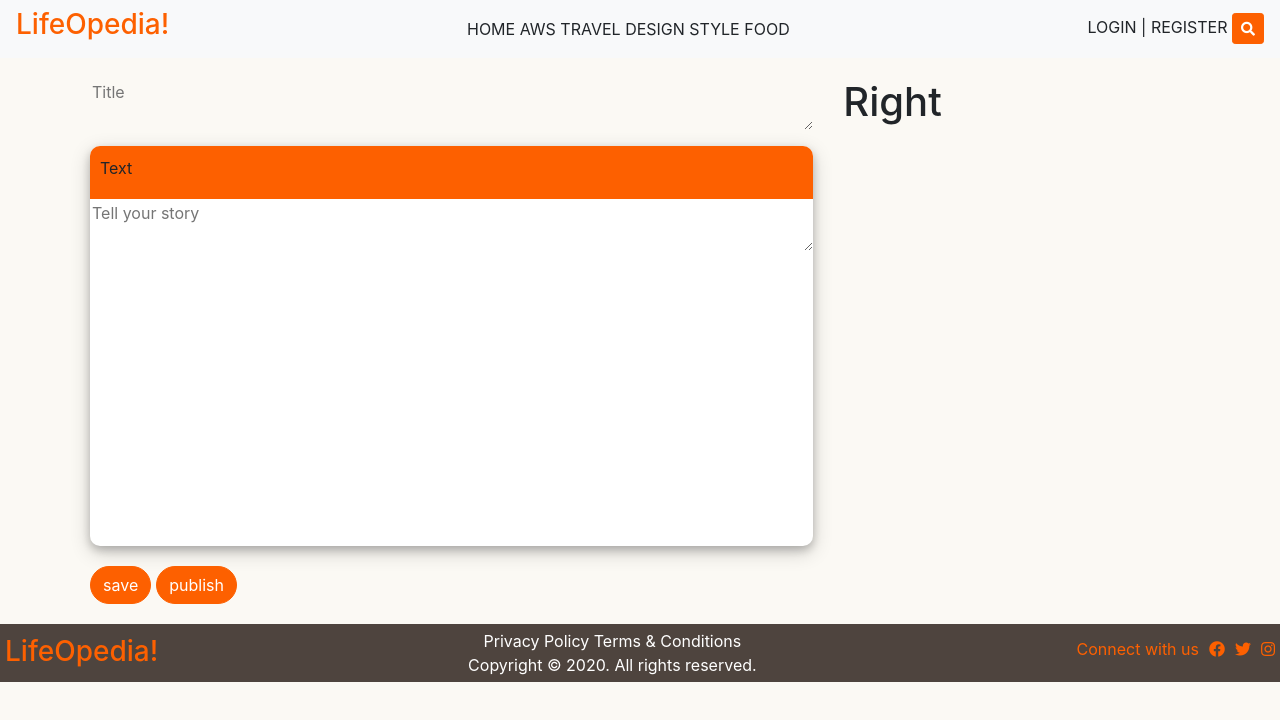
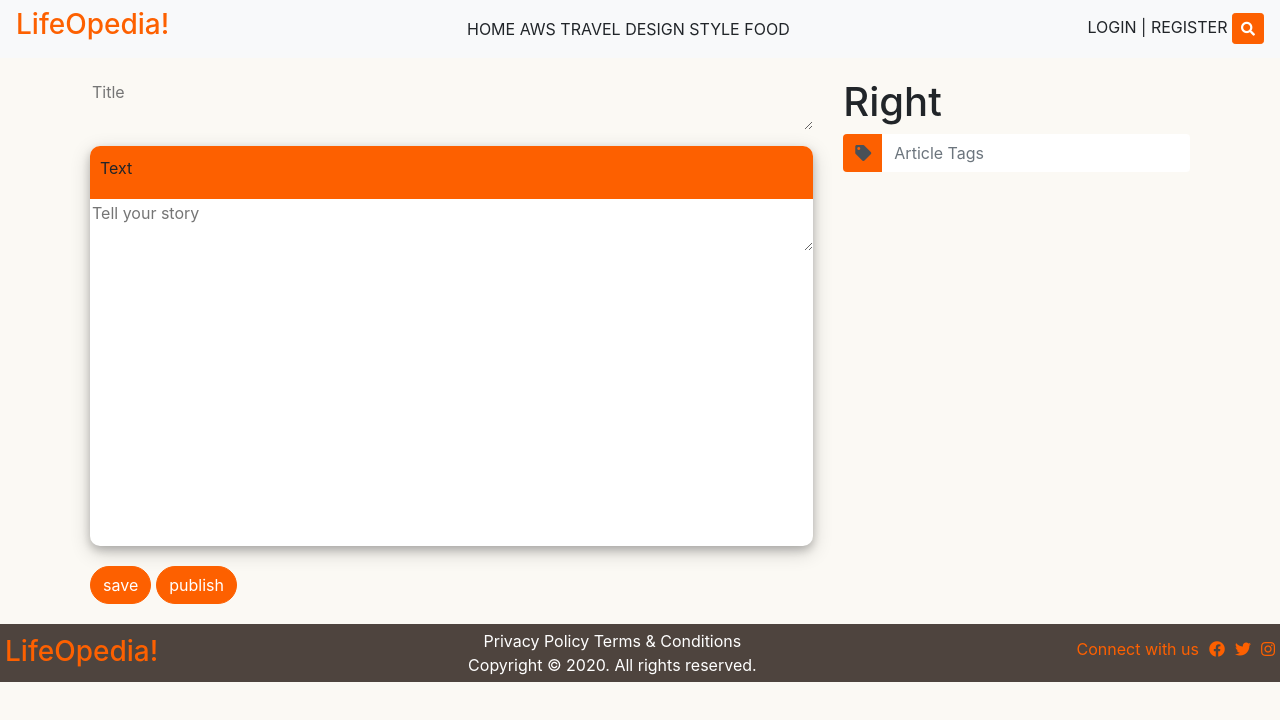
Before and after one commit to cybexai/life-opedia, a React (Create React App) app: page /homepage in a window 1280 px wide. Shown: the top 720 px of the page. Built offline with nearby package versions, Linux system fonts and the light colour scheme.

Commit message:
added LOTextInputWithIcon component

```diff
--- a/public/assets/css/style.css
+++ b/public/assets/css/style.css
@@ -287,3 +287,12 @@ body {
     margin-top: 20px;
     margin-right: 5px;
 }
+
+.input-group-text {
+    background-color: #FD6000;
+    border-style: none;
+}
+
+.input-group .form-control {
+    border-style: none;
+}
--- /dev/null
+++ b/src/components/LOTextInputWithIcon.tsx
@@ -0,0 +1,17 @@
+import React, { InputHTMLAttributes } from 'react';
+
+interface Props extends InputHTMLAttributes<HTMLInputElement> {
+    placeholder: string;
+    icon: string;
+}
+
+export const LOTextInputWithIcon: React.FC<Props> = ({ icon, placeholder, ...props }) => {
+    return (
+        <div className="input-group">
+            <div className="input-group-prepend">
+                <div className="input-group-text" id="btnGroupAddon"> <i className={icon || 'fa fa-user'}></i> </div>
+            </div>
+            <input type="text" className="form-control" placeholder={placeholder || 'Placeholder'} aria-label="Input group example" aria-describedby="btnGroupAddon" />
+        </div>
+    )
+}
--- a/src/components/index.ts
+++ b/src/components/index.ts
@@ -10,3 +10,4 @@ export * from './LOArticleMostPopular';
 export * from './LOCardBodyActions';
 export * from './LOFooter';
 export * from './LOButton';
+export * from './LOTextInputWithIcon';
--- a/src/ui/NewArticleScreen.tsx
+++ b/src/ui/NewArticleScreen.tsx
@@ -2,7 +2,7 @@ import React, { useState } from 'react';
 import { useDispatch } from 'react-redux';
 import { useHistory } from 'react-router';
 
-import { LOButton, LOFooter, LOLargeButton, LONavBar, LOTextInput } from '../components';
+import { LOButton, LOFooter, LOLargeButton, LONavBar, LOTextInput, LOTextInputWithIcon } from '../components';
 import { saveArticle, signin } from '../redux/actions';
 import { COLORS } from '../utilities';
 
@@ -69,6 +69,7 @@ export const NewArticleScreen: React.FC<Props> = () => {
                     </div>
                     <div className="col-lg-4">
                     <h1>Right</h1>
+                    <LOTextInputWithIcon icon="fa fa-tag" placeholder="Article Tags" />
                     </div>
                 </div>
 
```
